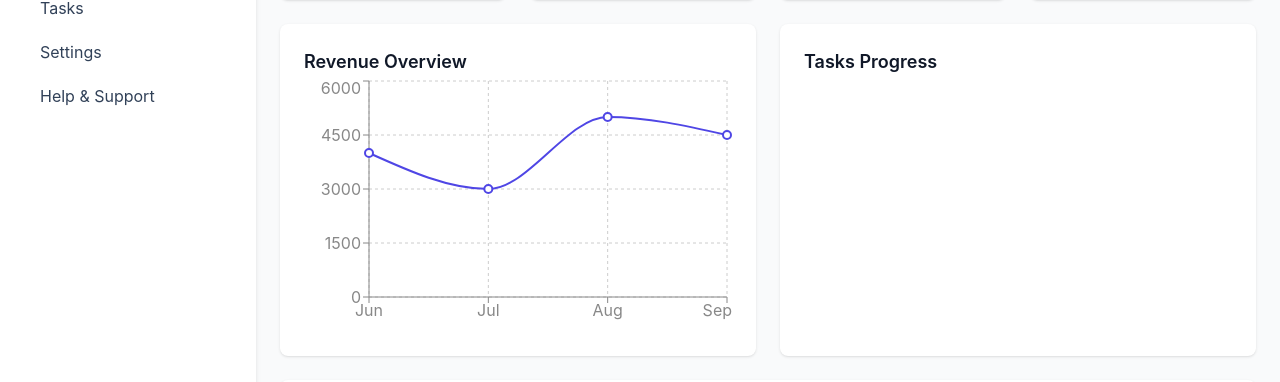
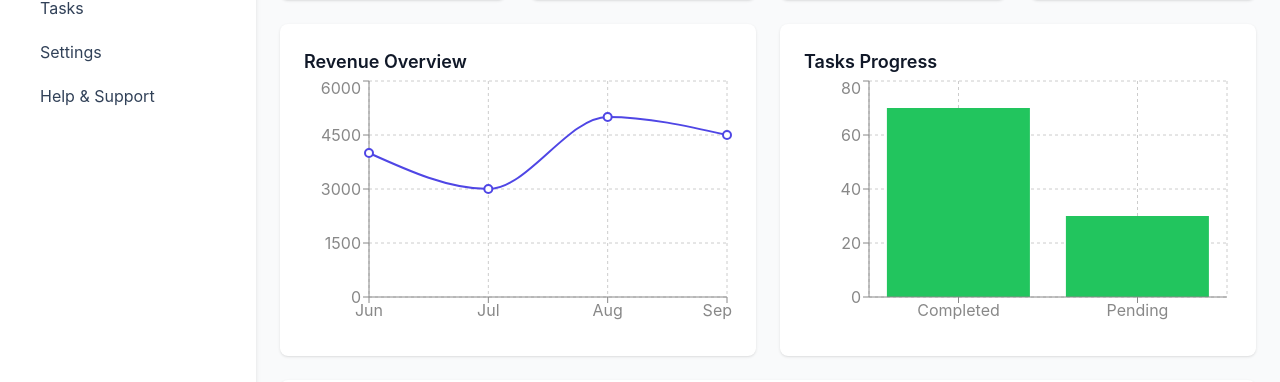
Before and after one commit to webwizsharmin/clientflow-v2, a React (Vite) app: page /dashboard in a window 1280 px wide. Shown: the part 212-594 px from the top of the page. Built offline with nearby package versions, Linux system fonts and the light colour scheme; sample sign-in values are in the browser's storage; some icons are missing.

Commit message:
feat(charts): add TasksCharts using rechart

```diff
--- /dev/null
+++ b/src/components/charts/TasksCharts.jsx
@@ -0,0 +1,28 @@
+import {
+  Bar,
+  BarChart,
+  CartesianGrid,
+  ResponsiveContainer,
+  Tooltip,
+  XAxis,
+  YAxis,
+} from "recharts";
+
+const tasksData = [
+  { name: "Completed", value: 70 },
+  { name: "Pending", value: 30 },
+];
+
+export default function TasksChart() {
+  return (
+    <ResponsiveContainer width="100%" height="100%">
+      <BarChart data={tasksData}>
+        <CartesianGrid strokeDasharray="3 3" stroke="#ccc" />
+        <XAxis dataKey="name" stroke="#888" />
+        <YAxis stroke="#888" />
+        <Tooltip />
+        <Bar dataKey="value" fill="#22c55e" />
+      </BarChart>
+    </ResponsiveContainer>
+  );
+}
--- a/src/pages/Dashboad.jsx
+++ b/src/pages/Dashboad.jsx
@@ -9,6 +9,7 @@ import {
   ArrowTrendingDownIcon,
 } from "@heroicons/react/24/solid";
 import RevenueChart from "../components/charts/RevenueChart";
+import TasksChart from "../components/charts/TasksCharts";
 
 export default function Dashboard() {
   const { logout, resetAuth } = useContext(AuthContext);
@@ -82,8 +83,8 @@ export default function Dashboard() {
             Tasks Progress
           </h2>
 
-          <div className="h-64 flex items-center justify-center text-gray-400 dark:text-gray-500">
-            {/* Chart placeholder */}
+          <div className="h-64">
+            <TasksChart />
           </div>
         </div>
       </div>
```
